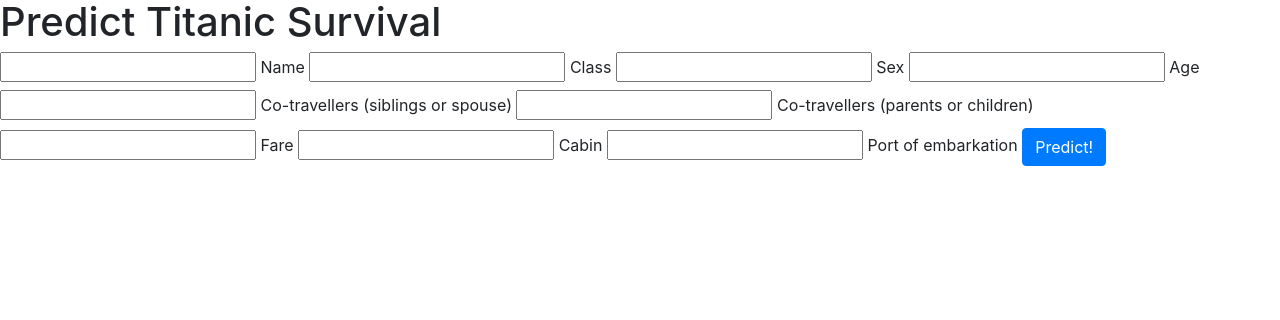
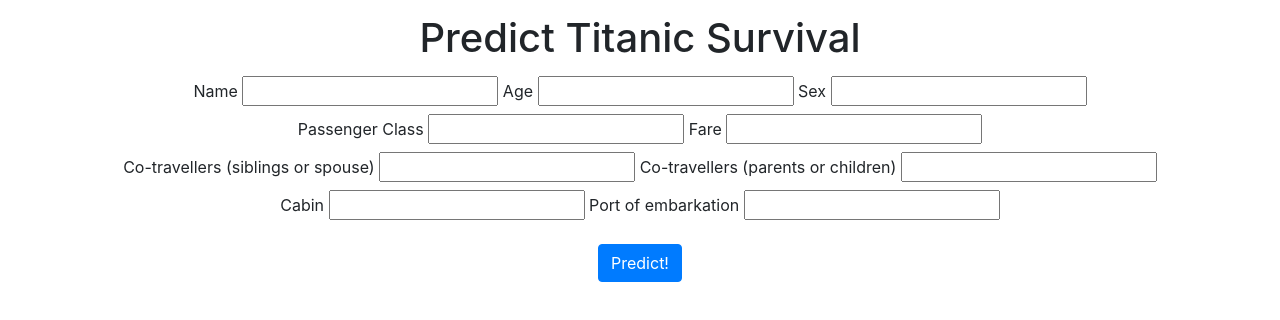
Before and after one commit to baleboy/kaggle_titanic, a plain HTML site: page static/index.html in a window 1280 px wide. Drawn offline with nearby package versions, Linux system fonts and the light colour scheme.

Commit message:
Style tweaks

```diff
--- a/static/index.html
+++ b/static/index.html
@@ -9,47 +9,56 @@
     <link rel="stylesheet" href="https://maxcdn.bootstrapcdn.com/bootstrap/4.0.0-beta/css/bootstrap.min.css" integrity="sha384-/Y6pD6FV/Vv2HJnA6t+vslU6fwYXjCFtcEpHbNJ0lyAFsXTsjBbfaDjzALeQsN6M" crossorigin="anonymous">
   </head>
   <body>
-    <h1>Predict Titanic Survival</h1>
+    <div class="m-3" align="center">
+    <h1 class="m-3">Predict Titanic Survival</h1>
       <div class="form-group">
+        <div class="container">
         <label>
+          Name
           <input type="text" class="form-text-input" id="nameInput">
-          Name
         </label>
         <label>
-          <input type="number" class="form-number-input" id="classInput">
-          Class
+          Age
+          <input type="number" class="form-number-input" id="ageInput">
         </label>
         <label>
+          Sex
           <input type="text" class="form-text-input" id="sexInput">
-          Sex
+        </label>
+      </div>
+      <div class="container">
+        <label>
+          Passenger Class
+          <input type="number" class="form-number-input" id="classInput">
         </label>
         <label>
-          <input type="number" class="form-number-input" id="ageInput">
-          Age
+          Fare
+          <input type="number" class="form-number-input" id="fareInput">
+        </label>
+      </div>
+      <div class="container">
+        <label>
+          Co-travellers (siblings or spouse)
+          <input type="number" class="form-number-input" id="sibspInput">
         </label>
         <label>
-          <input type="number" class="form-number-input" id="sibspInput">
-          Co-travellers (siblings or spouse)
+          Co-travellers (parents or children)
+          <input type="number" class="form-number-input" id="parchInput">
+        </label>
+      </div>
+      <div class="container">
+        <label>
+          Cabin
+          <input type="text" class="form-text-input" id="cabinInput">
         </label>
         <label>
-          <input type="number" class="form-number-input" id="parchInput">
-          Co-travellers (parents or children)
+          Port of embarkation
+          <input type="text" class="form-text-input" id="embarkedInput">
         </label>
-        <label>
-          <input type="number" class="form-number-input" id="fareInput">
-          Fare
-        </label>
-        <label>
-          <input type="text" class="form-text-input" id="cabinInput">
-          Cabin
-        </label>
-        <label>
-          <input type="text" class="form-text-input" id="embarkedInput">
-          Port of embarkation
-        </label>
-        <button type="button" class="btn btn-primary" onclick="sendRequest()">Predict!</button>
       </div>
-
+        <button type="button" class="btn btn-primary m-3" onclick="sendRequest()">Predict!</button>
+      </div>
+    </div>
     <!-- Optional JavaScript -->
     <!-- jQuery first, then Popper.js, then Bootstrap JS -->
     <script src="https://code.jquery.com/jquery-3.2.1.min.js" crossorigin="anonymous"></script>
```
